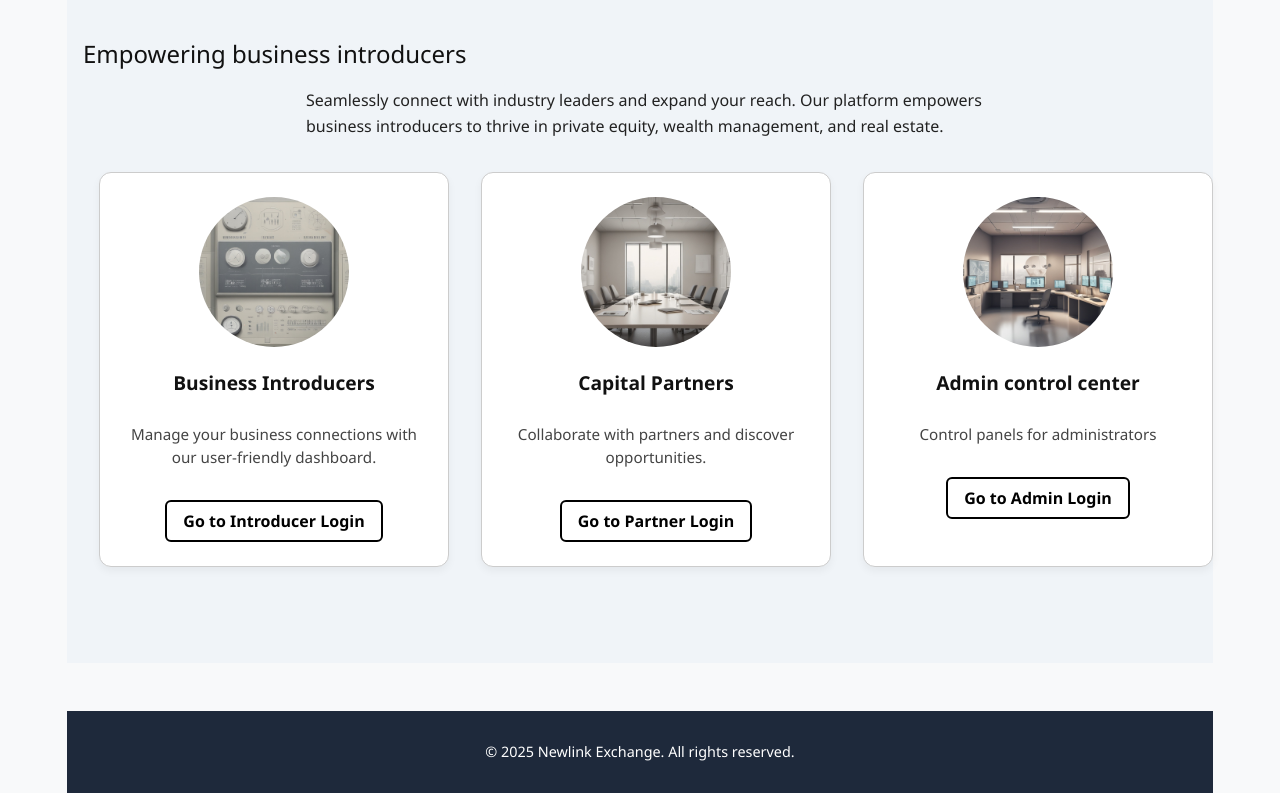
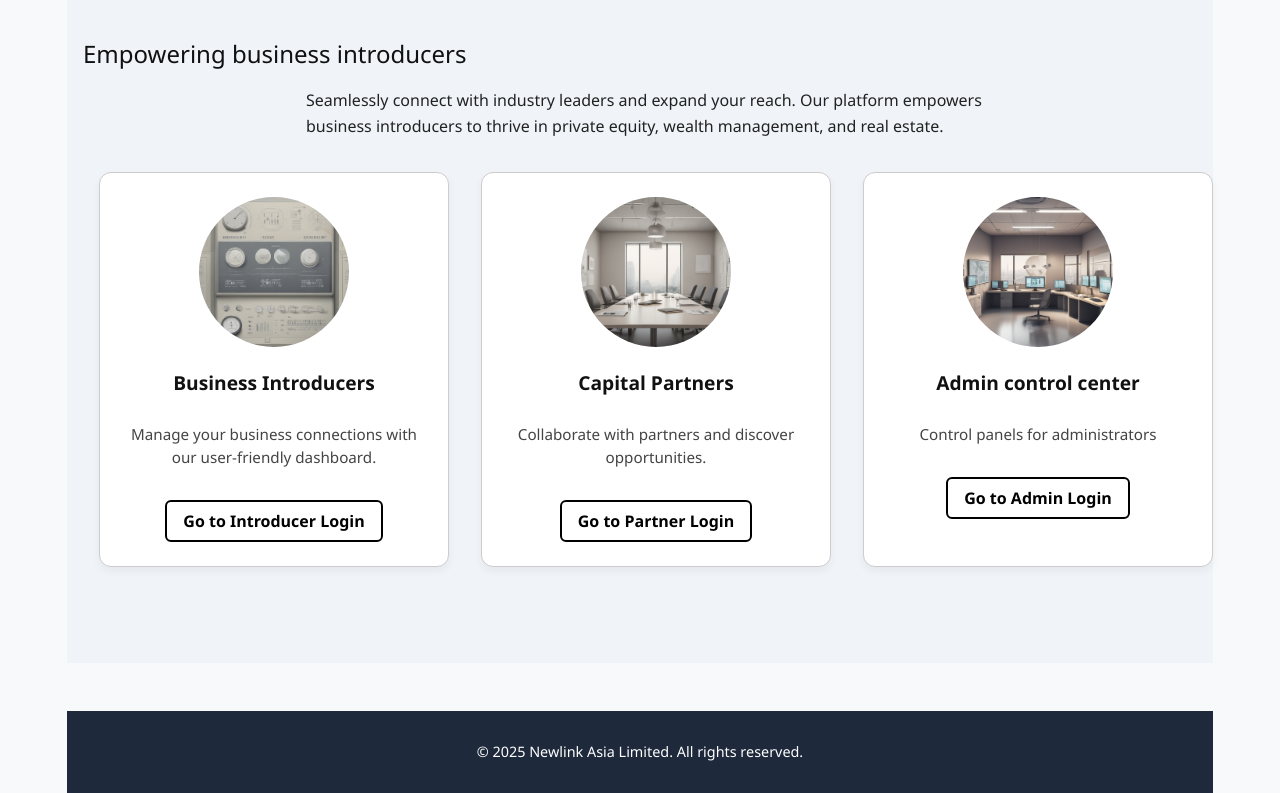
Before and after one commit to Estwaldstein/newlink-frontend, a React (Vite) app: page / in a window 1280 px wide. Shown: the part 1268-2061 px from the top of the page. Built offline with nearby package versions, Linux system fonts and the light colour scheme.

Commit message:
Update HomePage.jsx

```diff
--- a/src/pages/HomePage.jsx
+++ b/src/pages/HomePage.jsx
@@ -97,7 +97,7 @@ const HomePage = () => {
 
       {/* Footer */}
       <footer className="footer" id="contact">
-        <p>© 2025 Newlink Exchange. All rights reserved.</p>
+        <p>© 2025 Newlink Asia Limited. All rights reserved.</p>
       </footer>
     </div>
   );
```
